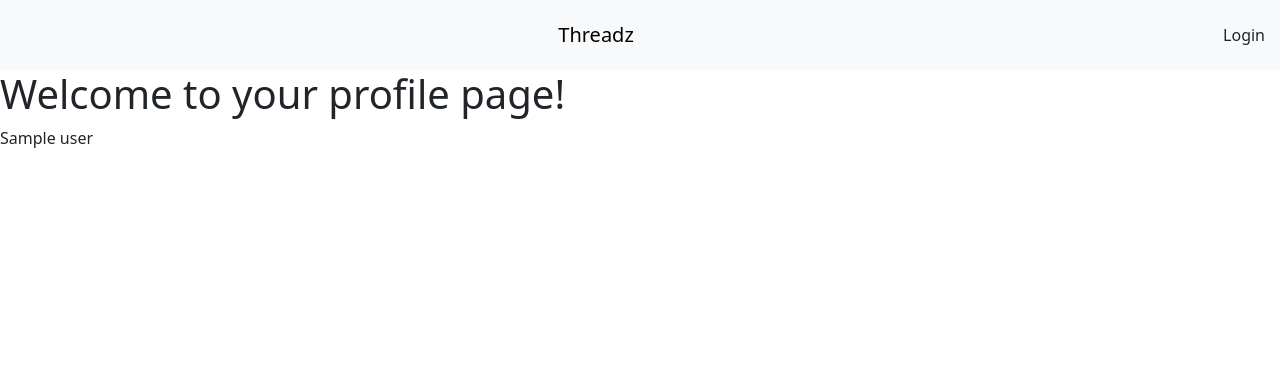
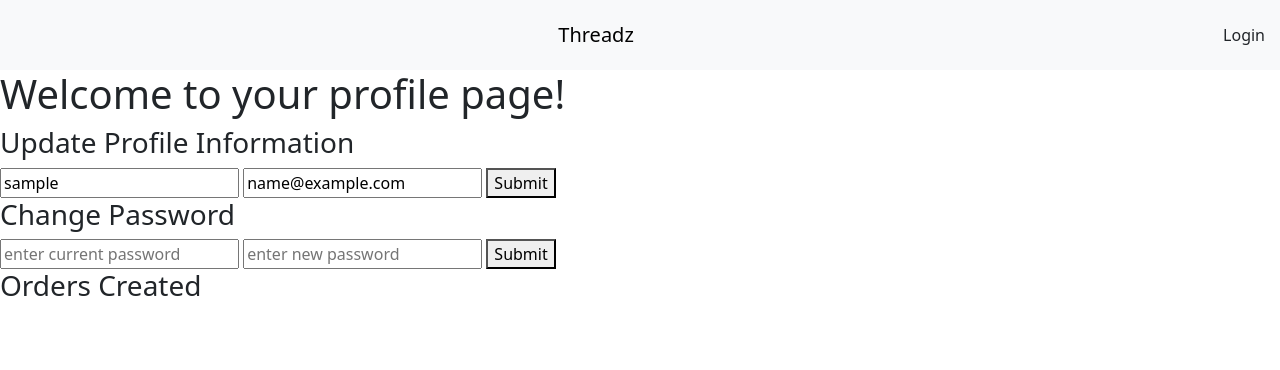
Before and after one commit to NickG35/Threadz, a Django app: template users/templates/profile.html in a window 1280 px wide. Shown: the top 370 px of the page. Run offline with Django 5.2, Linux system fonts and the light colour scheme; the template is opened without the code that fills it: most values are stand-ins (such as "Sample title", 1, 10 or a date in 2020).

Commit message:
populated info form with email and name and also implemented change password form

```diff
--- a/users/templates/profile.html
+++ b/users/templates/profile.html
@@ -3,8 +3,30 @@
 {% block title %} Threadz {% endblock %}
 
 {% block content %}
-<h1 class="profile-header">Welcome to your profile page!</h1>
-{% for info in profile_info %}
-    <p>{{ info.user }}</p>
-{% endfor %}
+    <script>
+        document.addEventListener("DOMContentLoaded", function () {
+            let firstName = document.querySelector('.first_name')
+            let email = document.querySelector('.email')
+
+            firstName.value = firstName.dataset.first;
+            email.value = email.dataset.mail;
+        });
+    </script>
+    <h1 class="profile-header">Welcome to your profile page!</h1>
+
+    <h3>Update Profile Information</h3>
+    {% for info in profile_info %}
+    <form>
+        <input class="first_name" name="first_name" type="text" data-first="{{ info.user.username }}">
+        <input class="email" name="email" type="email" data-mail="{{ info.user.email }}">
+        <button>Submit</button>
+    </form>
+    {% endfor %}
+    <h3>Change Password</h3>
+    <form>
+        <input class="current_password" name="current_password" type="password" placeholder="enter current password">
+        <input class="new_password" name="new_password" type="password" placeholder="enter new password">
+        <button>Submit</button>
+    </form>
+    <h3>Orders Created</h3>
 {% endblock %}
```
